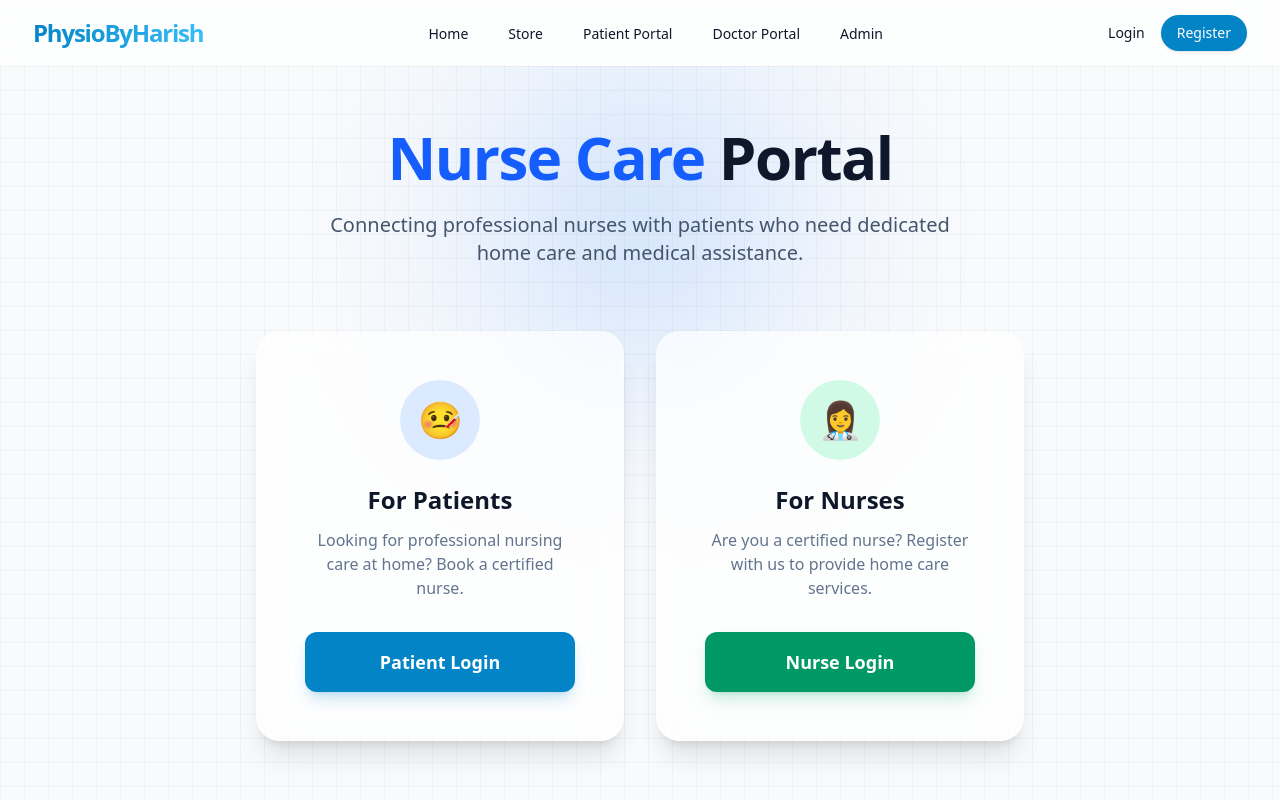
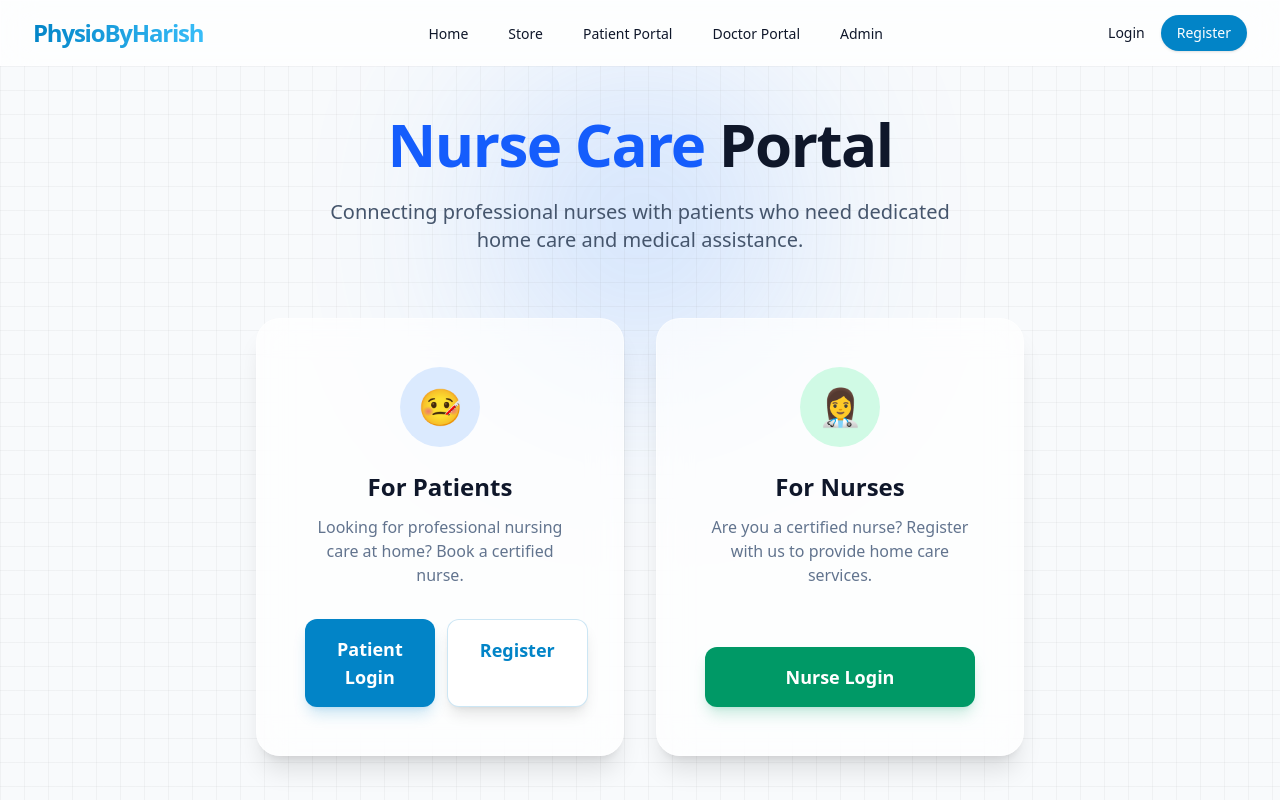
Before and after one commit to Dhivya-2004/Webapp, a Next.js app in the folder physio-app/: page /nurse-care in a window 1280 px wide. Shown: the top 800 px of the page. Built offline with nearby package versions, Linux system fonts and the light colour scheme; no server answers.

Commit message:
feat: add patient register button to nurse care page

```diff
--- a/physio-app/src/app/nurse-care/page.tsx
+++ b/physio-app/src/app/nurse-care/page.tsx
@@ -27,12 +27,20 @@ export default function NurseCarePage() {
             <p className="text-slate-500 mb-8 flex-grow">
               Looking for professional nursing care at home? Book a certified nurse.
             </p>
+            <div className="flex flex-col sm:flex-row gap-3 w-full">
               <Link
                 href="/login/patient"
                 className="w-full px-8 py-4 bg-primary text-primary-foreground rounded-xl font-bold text-lg hover-lift shadow-lg shadow-primary/20 transition-all"
               >
                 Patient Login
               </Link>
+              <Link
+                href="/register?role=patient"
+                className="w-full px-8 py-4 bg-white dark:bg-slate-800 text-primary border border-primary/20 rounded-xl font-bold text-lg hover-lift shadow-lg transition-all"
+              >
+                Register
+              </Link>
+            </div>
           </div>
 
           {/* Nurse Card */}
```
Lines whose indentation alone changed are shown as unchanged.
